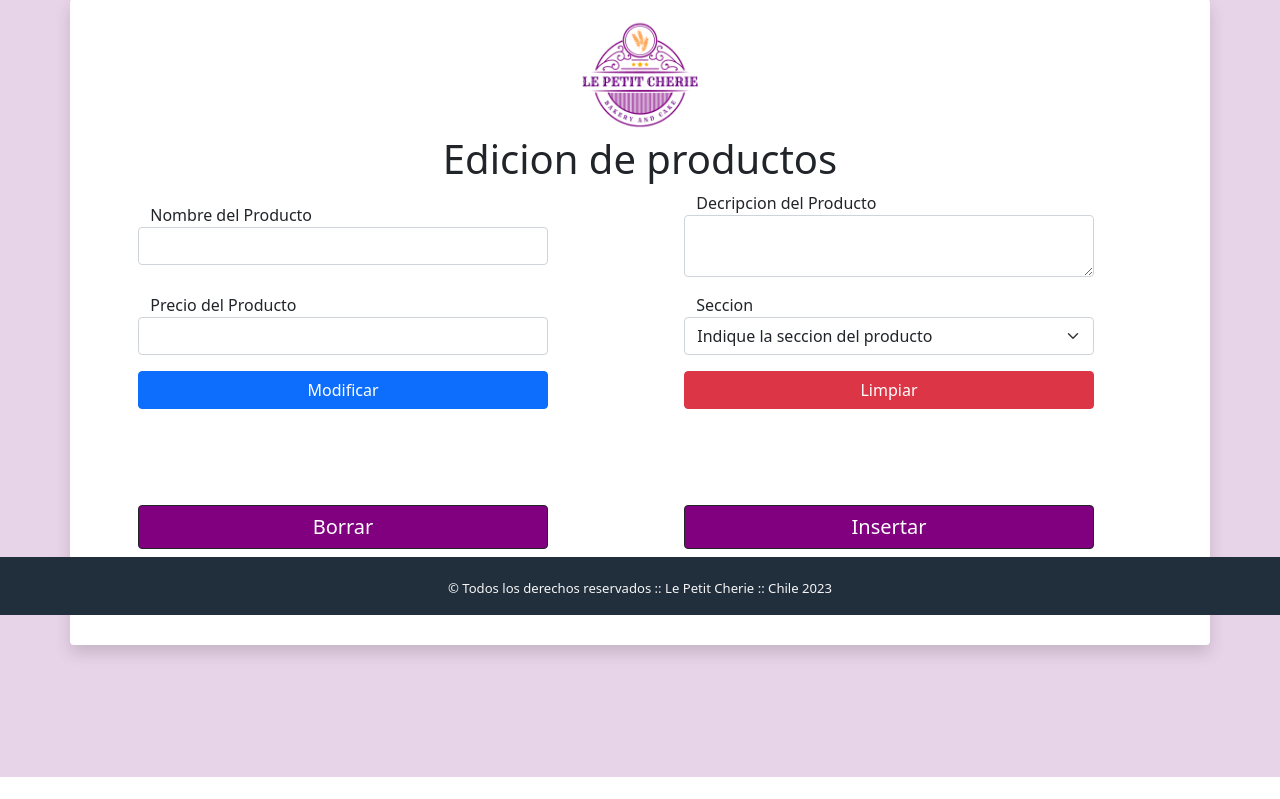
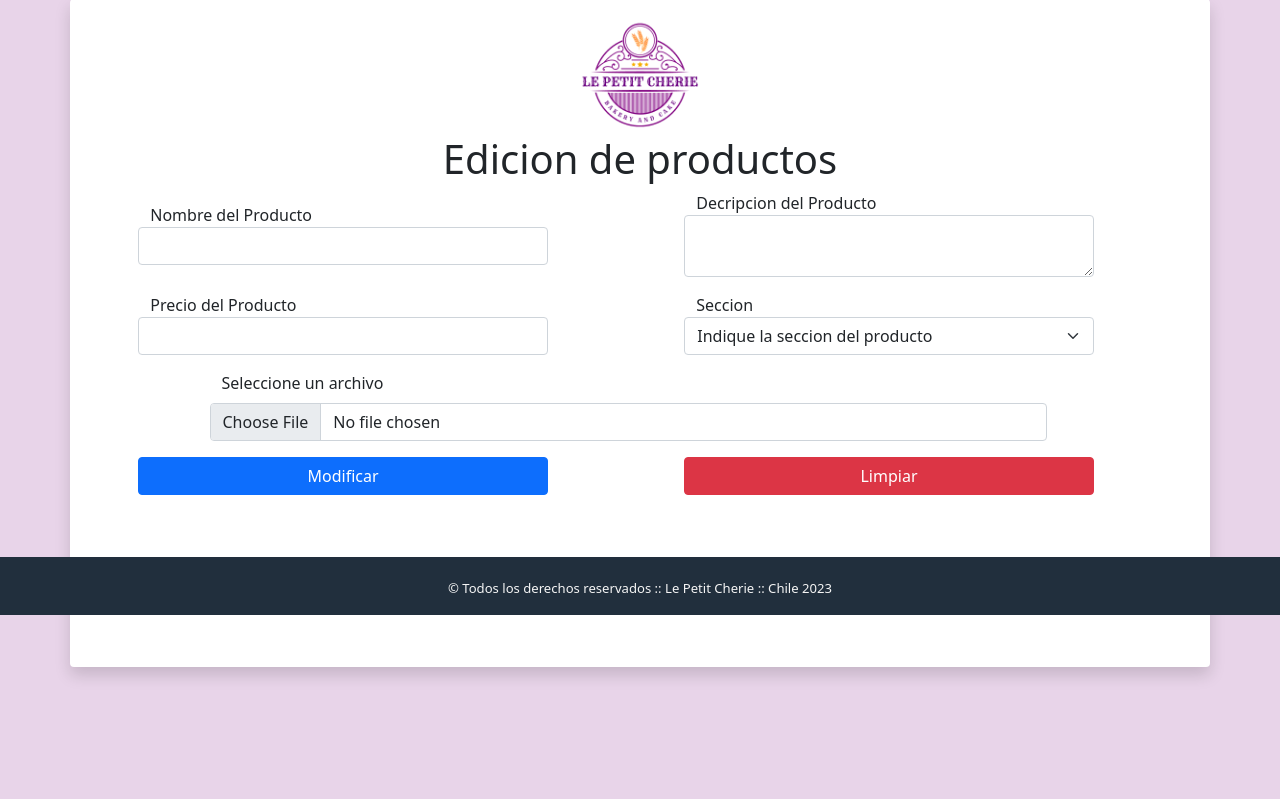
Before and after one commit to eypino/django-petit-cherie, a Django app: page /editar in a window 1280 px wide. Shown: the part 185-984 px from the top of the page. Before the commit the page ends 962 px from the top, so only its background shows below. Run offline with Django 4.2, Linux system fonts and the light colour scheme.

Commit message:
edicion de la insercion de archivos

```diff
--- a/petit_cherie/tienda/templates/html/editar.html
+++ b/petit_cherie/tienda/templates/html/editar.html
@@ -102,16 +102,20 @@
                             <option>Tortas</option>
                         </select>
                         </div>
-                        <div class="row col-xs-12 col-sm-12 col-md-12 col-lg-6 col-xl-6 col-xxl-6 mb-5 justify-content-center">
+                        <div class="row col-xs-12 col-sm-12 col-md-12 col-lg-12 col-xl-12 col-xxl-12 mb-3 justify-content-center">
+                          <label for="formFile" class="w-75 form-label">Seleccione un archivo</label>
+                          <input class="form-control w-75" type="file" id="formFile">
+                        </div>
+                        <div class="row col-xs-12 col-sm-12 col-md-12 col-lg-6 col-xl-6 col-xxl-6 mb-3 justify-content-center">
                             <button class="btn btn-primary w-75 mb-5" id="botonCompletarReg" type="button">Modificar</button>
                         </div>
-                        <div class="row col-xs-12 col-sm-12 col-md-12 col-lg-6 col-xl-6 col-xxl-6 mb-5 justify-content-center">
+                        <div class="row col-xs-12 col-sm-12 col-md-12 col-lg-6 col-xl-6 col-xxl-6 mb-3 justify-content-center">
                             <button class="btn btn-danger w-75 mb-5" id="botonBorrarReg" type="reset">Limpiar</button>
                         </div>
-                        <div class="row col-xs-12 col-sm-12 col-md-12 col-lg-6 col-xl-6 col-xxl-6 mb-5 justify-content-center">
+                        <div class="row col-xs-12 col-sm-12 col-md-12 col-lg-6 col-xl-6 col-xxl-6 mb-3 justify-content-center">
                           <button class="btn btn-dark w-75 mb-5" id="botonCompletarReg" type="button">Borrar</button>
                         </div>
-                        <div class="row col-xs-12 col-sm-12 col-md-12 col-lg-6 col-xl-6 col-xxl-6 mb-5 justify-content-center">
+                        <div class="row col-xs-12 col-sm-12 col-md-12 col-lg-6 col-xl-6 col-xxl-6 mb-3 justify-content-center">
                           <button class="btn btn-dark w-75 mb-5" id="botonBorrarReg" type="reset">Insertar</button>
                         </div>
                     </div>
```
Also changed, not shown: petit_cherie/tienda/templates/html/incercion.html (+12 -9 lines).
